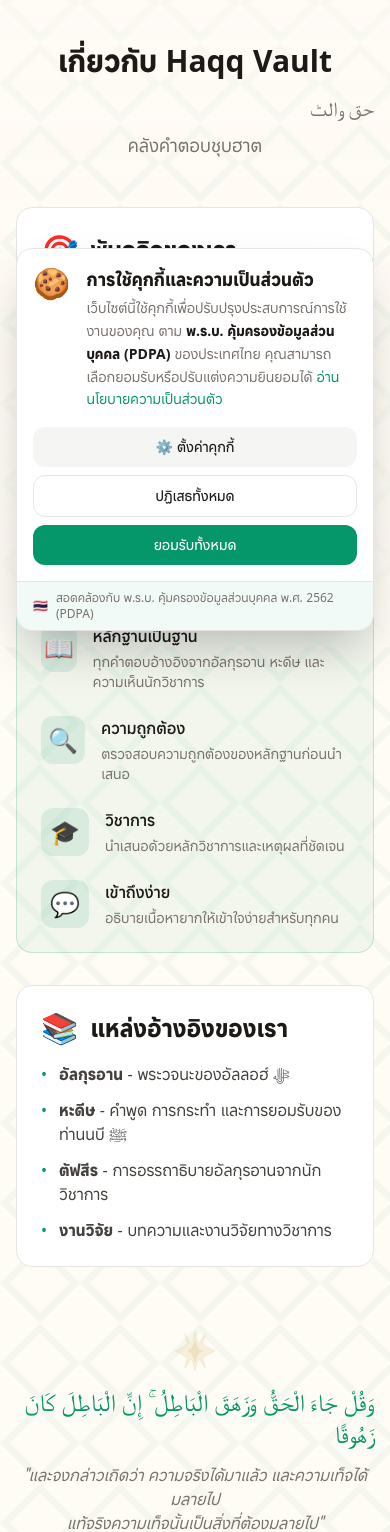
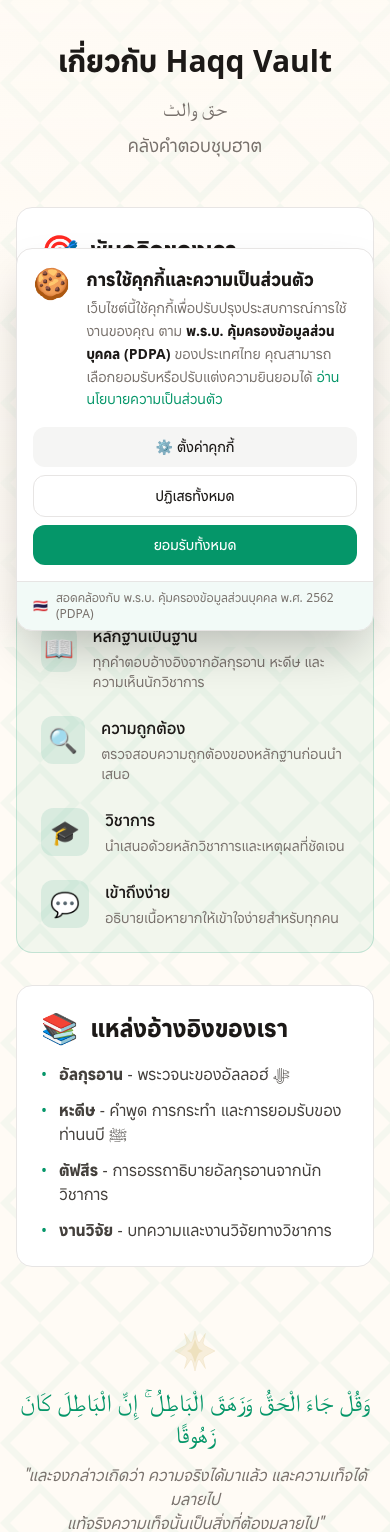
Before and after one commit to danya0365/haqq-vault-nextjs, a Next.js app: page /about in a window 390 px wide. Shown: the part 197-1729 px from the top of the page. Built offline with nearby package versions, Linux system fonts and the light colour scheme.

Commit message:
style: Center Arabic text by removing default right alignment and applying explicit center alignment classes.

```diff
--- a/public/styles/components.css
+++ b/public/styles/components.css
@@ -147,7 +147,6 @@
   .arabic-text {
     font-family: var(--font-arabic), serif;
     direction: rtl;
-    text-align: right;
   }
 
   /* Severity badges */
--- a/src/presentation/components/about/AboutView.tsx
+++ b/src/presentation/components/about/AboutView.tsx
@@ -44,7 +44,7 @@
             <h1 className="text-3xl md:text-4xl lg:text-5xl font-bold text-foreground mb-4">
               เกี่ยวกับ Haqq Vault
             </h1>
-            <p className="arabic-text text-xl text-muted mb-2">حق والٹ</p>
+            <p className="arabic-text text-center text-xl text-muted mb-2">حق والٹ</p>
             <p className="text-muted text-lg">คลังคำตอบชุบฮาต</p>
           </animated.div>
 
@@ -138,7 +138,7 @@
             <section className="text-center py-8">
               <div className="inline-block">
                 <AnimatedIslamicPattern type="star" size="sm" color="gold" className="mx-auto mb-4" />
-                <p className="arabic-text text-2xl md:text-3xl text-primary mb-3">
+                <p className="arabic-text text-center text-2xl md:text-3xl text-primary mb-3">
                   وَقُلْ جَاءَ الْحَقُّ وَزَهَقَ الْبَاطِلُ ۚ إِنَّ الْبَاطِلَ كَانَ زَهُوقًا
                 </p>
                 <p className="text-muted italic">
--- a/src/presentation/components/home/HomeView.tsx
+++ b/src/presentation/components/home/HomeView.tsx
@@ -103,7 +103,7 @@
       <div className="relative z-10 max-w-5xl mx-auto px-4 sm:px-6 lg:px-8 text-center">
         {/* Arabic Bismillah */}
         <animated.div style={arabicSpring} className="mb-6">
-          <p className="arabic-text text-2xl md:text-3xl text-gold dark:text-gold-light font-medium">
+          <p className="arabic-text text-center text-2xl md:text-3xl text-gold dark:text-gold-light font-medium">
             بِسْمِ اللَّهِ الرَّحْمَنِ الرَّحِيمِ
           </p>
         </animated.div>
@@ -400,7 +400,7 @@
 
         {/* Quote */}
         <div className="mb-8">
-          <p className="arabic-text text-2xl md:text-3xl text-primary mb-4">
+          <p className="arabic-text text-center text-2xl md:text-3xl text-primary mb-4">
             الحق أحق أن يتبع
           </p>
           <p className="text-lg text-muted italic">
```
